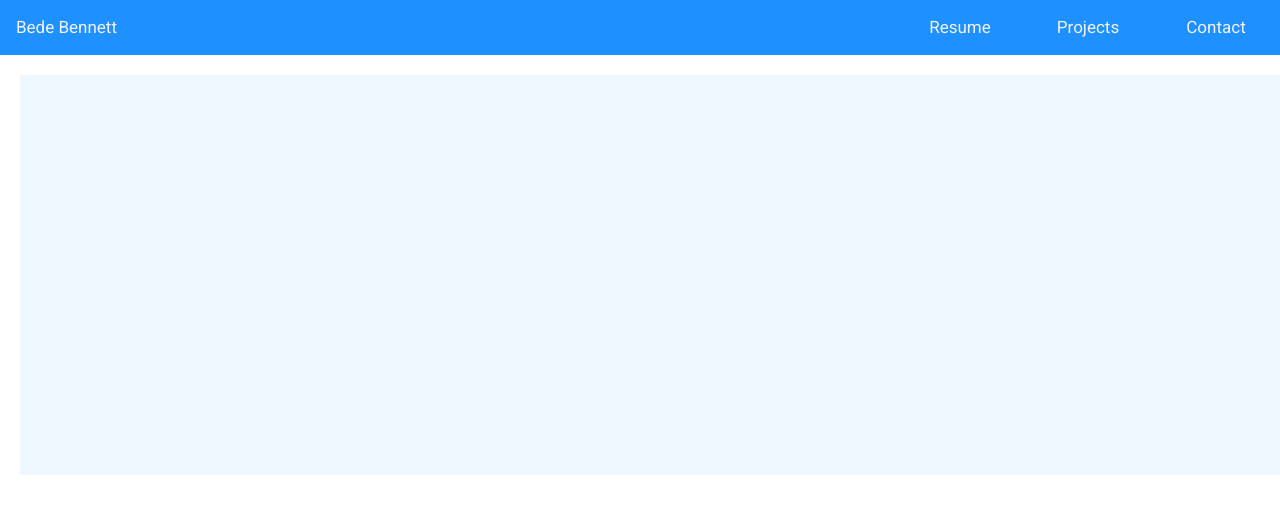
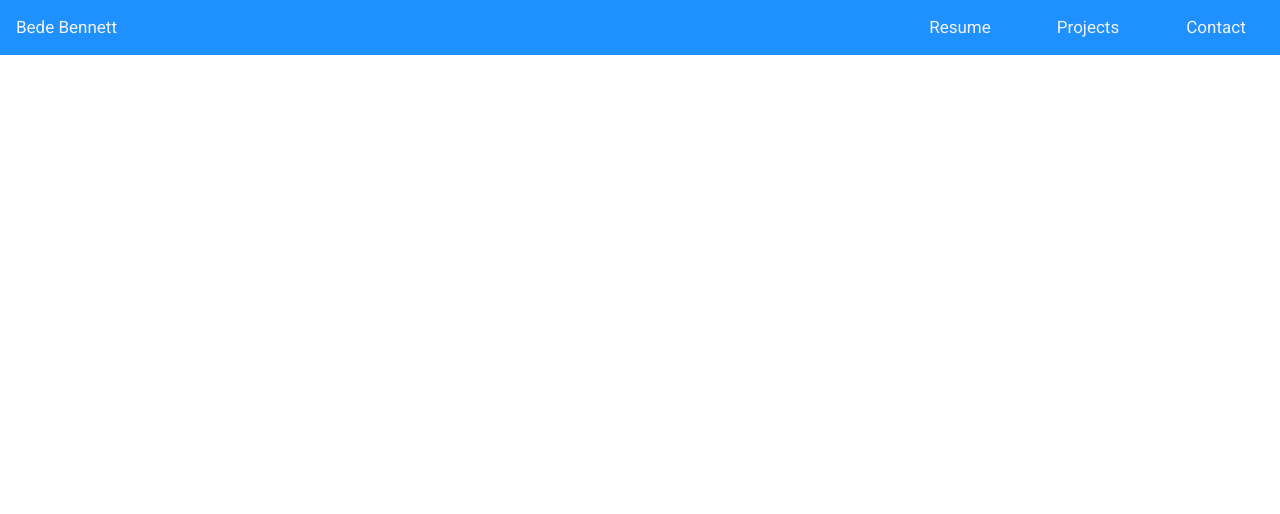
Before and after one commit to bedebennett/bedebennett.github.io, a plain HTML site: page index.html in a window 1280 px wide. Drawn offline with Linux system fonts and the light colour scheme.

Commit message:
fixes to divs

```diff
--- a/index.html
+++ b/index.html
@@ -29,11 +29,6 @@
     </header>
 
 
-    <div>
-
-
-    </div>
-
 
 
 
--- a/style.css
+++ b/style.css
@@ -294,18 +294,15 @@ img {
 
 }
 
-div {
-    color: black;
+li {
     font-family: 'Roboto', sans-serif;
-    font-size: 17px;
-    margin-left: 20px;
-    margin-top: 20px;
-    text-decoration: none;
+}
 
-}
 
 ul {
     list-style-type: none;
+    margin-left: 10px;
+    margin-top: 10px;
 }
 
 resume {
```
Also changed, not shown: contact.html (+2 -2 lines), projects.html (+0 -5 lines).
